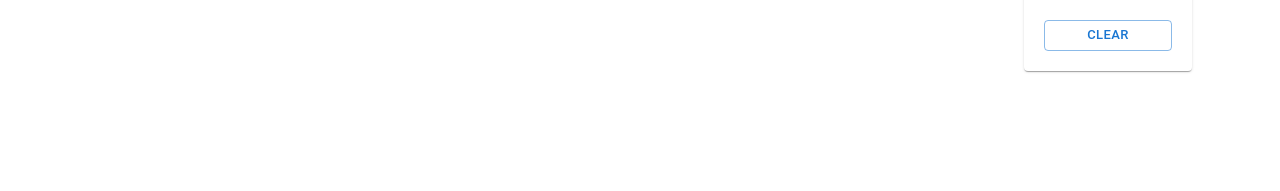
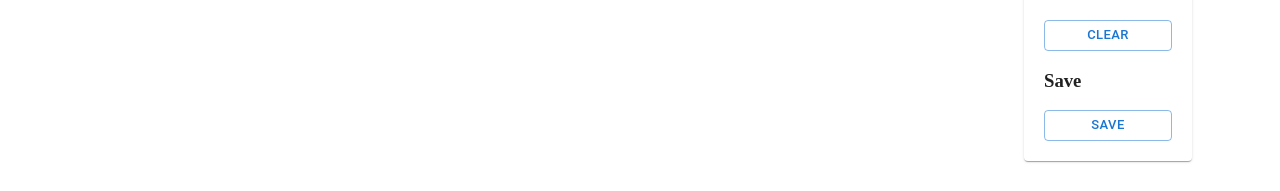
Before and after one commit to WikiPortal/DoodleCollab, a React (Vite) app: page /sketchbook in a window 1280 px wide. Shown: the part 368-559 px from the top of the page. Built offline with nearby package versions, Linux system fonts and the light colour scheme.

Commit message:
feature: added save types: jpg, png, pdf

```diff
--- a/package.json
+++ b/package.json
@@ -14,6 +14,7 @@
     "@emotion/styled": "^11.11.0",
     "@mui/material": "^5.15.0",
     "@mui/system": "^5.15.0",
+    "jspdf": "^2.5.1",
     "mui-color-input": "^2.0.1",
     "react": "^18.2.0",
     "react-dom": "^18.2.0",
--- a/src/pages/Sketchbook/Sketchbook.jsx
+++ b/src/pages/Sketchbook/Sketchbook.jsx
@@ -4,6 +4,7 @@ import { Stack, Button, Paper, Slider, Modal, Select, MenuItem } from "@mui/mate
 import Navbar from "../../constants/Navbar/Navbar";
 import { MuiColorInput } from 'mui-color-input'
 import Input from "@mui/material/Input";
+import jsPDF from "jspdf";
 
 
 const Sketchbook = () => {
@@ -11,6 +12,10 @@ const Sketchbook = () => {
   const isDrawing = useRef(false);
   const [brushSz, setBrushSz] = useState(2);
   const [brushColor, setBrushColor] = useState('#000000');
+  const [open, setOpen] = useState(false);
+  const [fileName, setFileName] = useState('file');
+  const stageRef = useRef(null);
+  const [ftype, setFtype] = useState('png');
 
   const handleMouseDown = (e) => {
     isDrawing.current = true;
@@ -42,6 +47,40 @@ const Sketchbook = () => {
     setBrushColor(e);
   }
 
+  const downloadURI = (uri, name) => {
+    const link = document.createElement('a');
+    link.download = name;
+    link.href = uri;
+    document.body.appendChild(link);
+    link.click();
+    document.body.removeChild(link);
+  }
+
+  const handleSave = () => {
+    console.log(ftype);
+    setOpen(false);
+    const dataURL = stageRef.current.toDataURL();
+    const canvas = document.createElement('canvas');
+    canvas.width = stageRef.current.width();
+    canvas.height = stageRef.current.height();
+    const context = canvas.getContext('2d');
+    if(ftype !== 'png'){
+      context.fillStyle = '#ffffff';
+      context.fillRect(0, 0, canvas.width, canvas.height);
+    }
+    const image = new Image();
+    image.src = dataURL;
+    image.onload = () => {
+      context.drawImage(image, 0, 0);
+      if(ftype === 'pdf'){
+        const pdf = new jsPDF('l', 'px', [canvas.width, canvas.height]);
+        pdf.addImage(canvas.toDataURL('image/png'), 'PNG', 0, 0);
+        pdf.save(`${fileName}.pdf`);
+        return;
+      }
+      downloadURI(canvas.toDataURL(), `${fileName}.${ftype}`);
+    }
+  }
 
   return (
     <>
@@ -63,6 +102,7 @@ const Sketchbook = () => {
         onMouseDown={handleMouseDown}
         onMousemove={handleMouseMove}
         onMouseup={handleMouseUp}
+        ref={stageRef}
       >
         <Layer>
           {lines.map((line, i) => (
@@ -85,7 +125,24 @@ const Sketchbook = () => {
         <MuiColorInput defaultValue="#000000" onChange={handleColorChange} value={brushColor}/>
         <h3>Clear</h3>
         <Button variant="outlined" size="small" onClick={() => setLines([])}>Clear</Button>
+        <h3>Save</h3>
+        <Button variant="outlined" size="small" onClick={() => setOpen(true)}>Save</Button>
       </Paper>
+      <Modal open={open} onClose={() => setOpen((false))}>
+        <Paper style={{width:"25vw", height:"50vh", position:"fixed", top:"25vh", left: "35vw", display: "flex", flexDirection: "column", padding: '10px'}}>
+          <h1 style={{textAlign: 'center'}}>Save</h1>
+          <h3>File name</h3>
+          <Input placeholder="File name" onChange={(e) => setFileName(e.target.value)} defaultValue="file"/>
+          <h3>File type</h3>
+          <Select defaultValue="png" onChange={(e) => setFtype(e.target.value)}>
+            <MenuItem value="png">PNG</MenuItem>
+            <MenuItem value="jpg">JPG</MenuItem>
+            <MenuItem value="pdf">PDF</MenuItem>
+          </Select>
+          <h3>Save</h3>
+          <Button variant="outlined" size="small" onClick={handleSave}>Save</Button>
+        </Paper>
+      </Modal>
     </>
   );
 };
```
Also changed, not shown: 1 other file (tests, documents, lock files or other folders).
